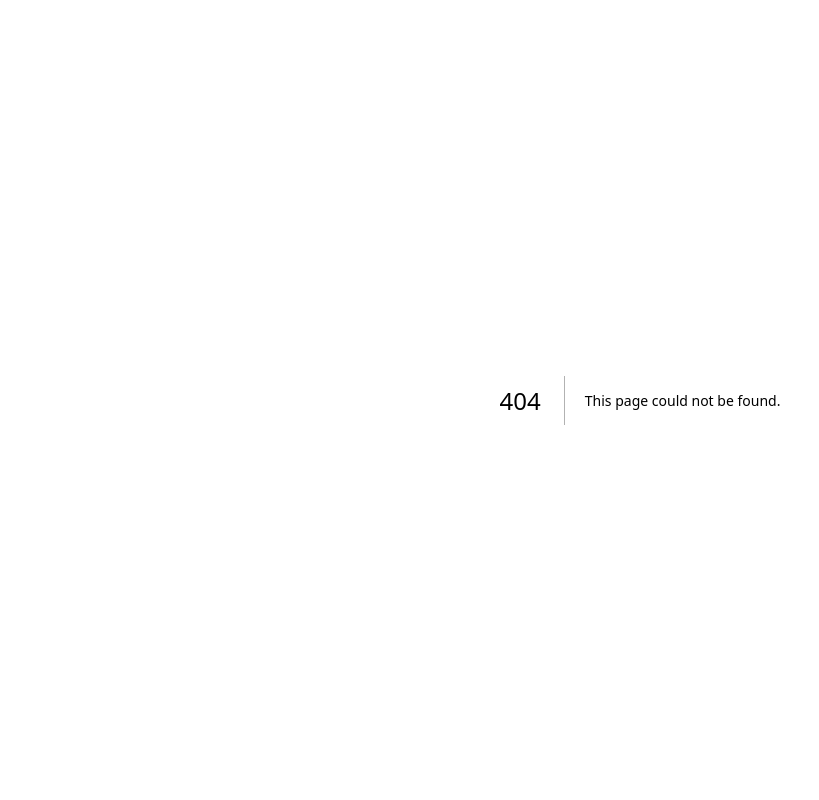
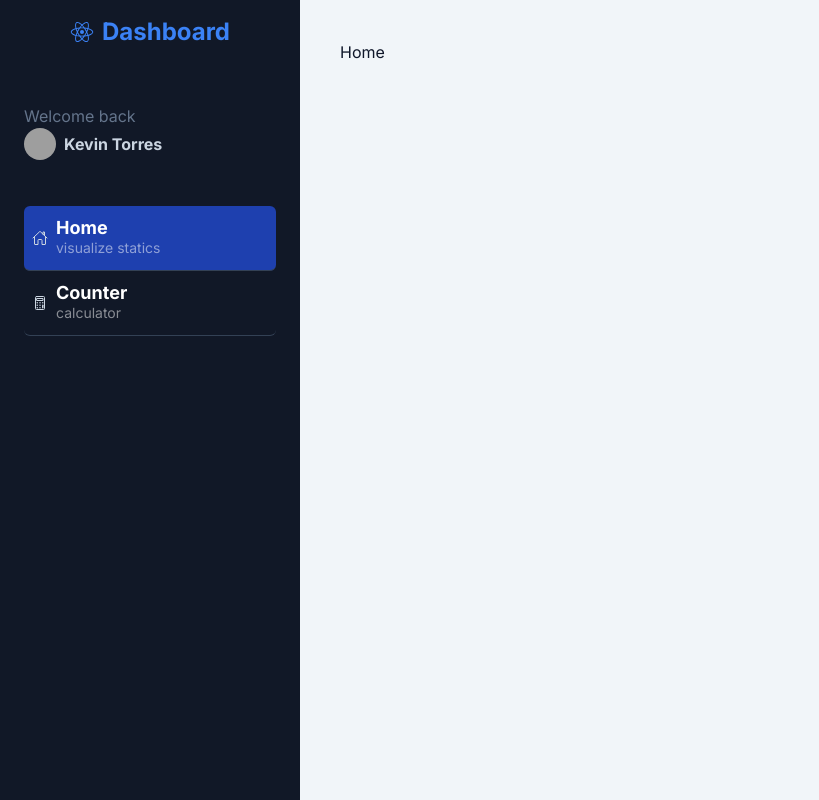
Before and after one commit to kevkodezor/nextjs-dashboard, a Next.js app: page /dashboard/home in a window 1280 px wide. Before the commit this address had no page. Shown: the whole page, without its empty margins (0-819 px from the left). Built offline with nearby package versions, Linux system fonts and the light colour scheme; grey boxes are pictures that could not be loaded.

Commit message:
icons & active routes

```diff
--- /dev/null
+++ b/app/dashboard/home/page.tsx
@@ -0,0 +1,8 @@
+
+export default function HomePage() {
+    return (
+        <div className='flex min-h-screen flex-col items-center justify-between p-10'>
+            Home
+        </div>
+    )
+}
--- a/app/dashboard/layout.tsx
+++ b/app/dashboard/layout.tsx
@@ -1,4 +1,4 @@
-import type { Metadata } from 'next'
+import { Metadata } from 'next'
 import { SideBar } from '@/components'
 
 export const metadata: Metadata = {
--- a/components/sidebar/index.tsx
+++ b/components/sidebar/index.tsx
@@ -1,4 +1,22 @@
 import Image from 'next/image'
+import { IoCalculatorOutline, IoHomeOutline, IoLogoReact } from 'react-icons/io5';
+import { ItemsSideBar } from './items';
+import { title } from 'process';
+
+const itemsMenu = [
+    {
+        route: '/dashboard/home',
+        icon: <IoHomeOutline />,
+        title: 'Home',
+        subtitle: 'visualize statics'
+    },
+    {
+        route: '/dashboard/counter',
+        icon: <IoCalculatorOutline />,
+        title: 'Counter',
+        subtitle: 'calculator'
+    },
+]
 
 export const SideBar = () => {
   return (
@@ -8,8 +26,11 @@ export const SideBar = () => {
         style={{ width: '300px' }}
     >
           <div id='logo' className='my-4 px-6'>
-              <h1 className='text-lg md:text-2xl font-bold text-white'>Dash<span className='text-blue-500'>8</span>.</h1>
-              <p className='text-slate-500 text-sm'>Manage your actions and activities</p>
+              <h1 className='text-lg md:text-2xl font-bold text-white'>
+                <span className='flex items-center justify-center text-blue-500'>
+                    <IoLogoReact className='mr-2' /> Dashboard
+                </span>
+                </h1>
           </div>
 
           <div id='profile' className='px-6 py-10'>
@@ -30,32 +51,15 @@ export const SideBar = () => {
               </a>
           </div>
 
-          <div id="nav" className="w-full px-6">
-              <a href="#" className="w-full px-2 inline-flex space-x-2 items-center border-b border-slate-700 py-3 bg-blue-800 hover:bg-white/5 transition ease-linear duration-150">
-                  <div>
-                      <svg xmlns="http://www.w3.org/2000/svg" fill="none" viewBox="0 0 24 24" strokeWidth="1.5" stroke="currentColor" className="w-6 h-6 text-white">
-                          <path strokeLinecap="round" strokeLinejoin="round" d="M3.75 6A2.25 2.25 0 016 3.75h2.25A2.25 2.25 0 0110.5 6v2.25a2.25 2.25 0 01-2.25 2.25H6a2.25 2.25 0 01-2.25-2.25V6zM3.75 15.75A2.25 2.25 0 016 13.5h2.25a2.25 2.25 0 012.25 2.25V18a2.25 2.25 0 01-2.25 2.25H6A2.25 2.25 0 013.75 18v-2.25zM13.5 6a2.25 2.25 0 012.25-2.25H18A2.25 2.25 0 0120.25 6v2.25A2.25 2.25 0 0118 10.5h-2.25a2.25 2.25 0 01-2.25-2.25V6zM13.5 15.75a2.25 2.25 0 012.25-2.25H18a2.25 2.25 0 012.25 2.25V18A2.25 2.25 0 0118 20.25h-2.25A2.25 2.25 0 0113.5 18v-2.25z" />
-                      </svg>
-
-                  </div>
-                  <div className="flex flex-col">
-                      <span className="text-lg font-bold leading-5 text-white">Dashboard</span>
-                      <span className="text-sm text-white/50 hidden md:block">Data Overview</span>
-                  </div>
-              </a>
-
-              <a href="#" className="w-full px-2 inline-flex space-x-2 items-center border-b border-slate-700 py-3 hover:bg-white/5 transition ease-linear duration-150">
-                  <div>
-                      <svg xmlns="http://www.w3.org/2000/svg" fill="none" viewBox="0 0 24 24" strokeWidth="1.5" stroke="currentColor" className="w-6 h-6">
-                          <path strokeLinecap="round" strokeLinejoin="round" d="M20.25 6.375c0 2.278-3.694 4.125-8.25 4.125S3.75 8.653 3.75 6.375m16.5 0c0-2.278-3.694-4.125-8.25-4.125S3.75 4.097 3.75 6.375m16.5 0v11.25c0 2.278-3.694 4.125-8.25 4.125s-8.25-1.847-8.25-4.125V6.375m16.5 0v3.75m-16.5-3.75v3.75m16.5 0v3.75C20.25 16.153 16.556 18 12 18s-8.25-1.847-8.25-4.125v-3.75m16.5 0c0 2.278-3.694 4.125-8.25 4.125s-8.25-1.847-8.25-4.125" />
-                      </svg>
-                  </div>
-                  <div className="flex flex-col">
-                      <span className="text-lg text-slate-300 font-bold leading-5">Counter</span>
-                      <span className="text-sm text-slate-500 hidden md:block">Local State</span>
-                  </div>
-              </a>
-
+          <div id='nav' className='w-full px-6'>
+            {itemsMenu.map(item => (
+                <ItemsSideBar
+                    route={item.route}
+                    icon={item.icon}
+                    title={item.title}
+                    subtitle={item.subtitle}
+                />
+            ))}
           </div>
       </div>
   )
--- /dev/null
+++ b/components/sidebar/items/index.tsx
@@ -0,0 +1,32 @@
+'use client'
+import Link from 'next/link';
+import { usePathname } from 'next/navigation';
+
+interface Props {
+  route: string;
+  icon: JSX.Element;
+  title: string;
+  subtitle: string;
+}
+
+export const ItemsSideBar = ({ route, icon, title, subtitle }: Props) => {
+  const path = usePathname();
+  return (
+    <Link
+      href={route}
+      className={
+        path === route
+          ? 'w-full px-2 inline-flex space-x-2 items-center border-b border-slate-700 py-3 rounded-md bg-blue-800 hover:bg-white/5 transition ease-linear duration-150'
+          : 'w-full px-2 inline-flex space-x-2 items-center border-b border-slate-700 py-3 rounded-md hover:bg-white/5 transition ease-linear duration-150'
+      }
+    >
+      <div>
+        {icon}
+      </div>
+      <div className='flex flex-col'>
+        <span className='text-lg font-bold leading-5 text-white'>{title}</span>
+        <span className='text-sm text-white/50 hidden md:block'>{subtitle}</span>
+      </div>
+    </Link>
+  )
+}
```
Also changed, not shown: package.json (+5 -4 lines), 2 other files (tests, documents, lock files or other folders).
